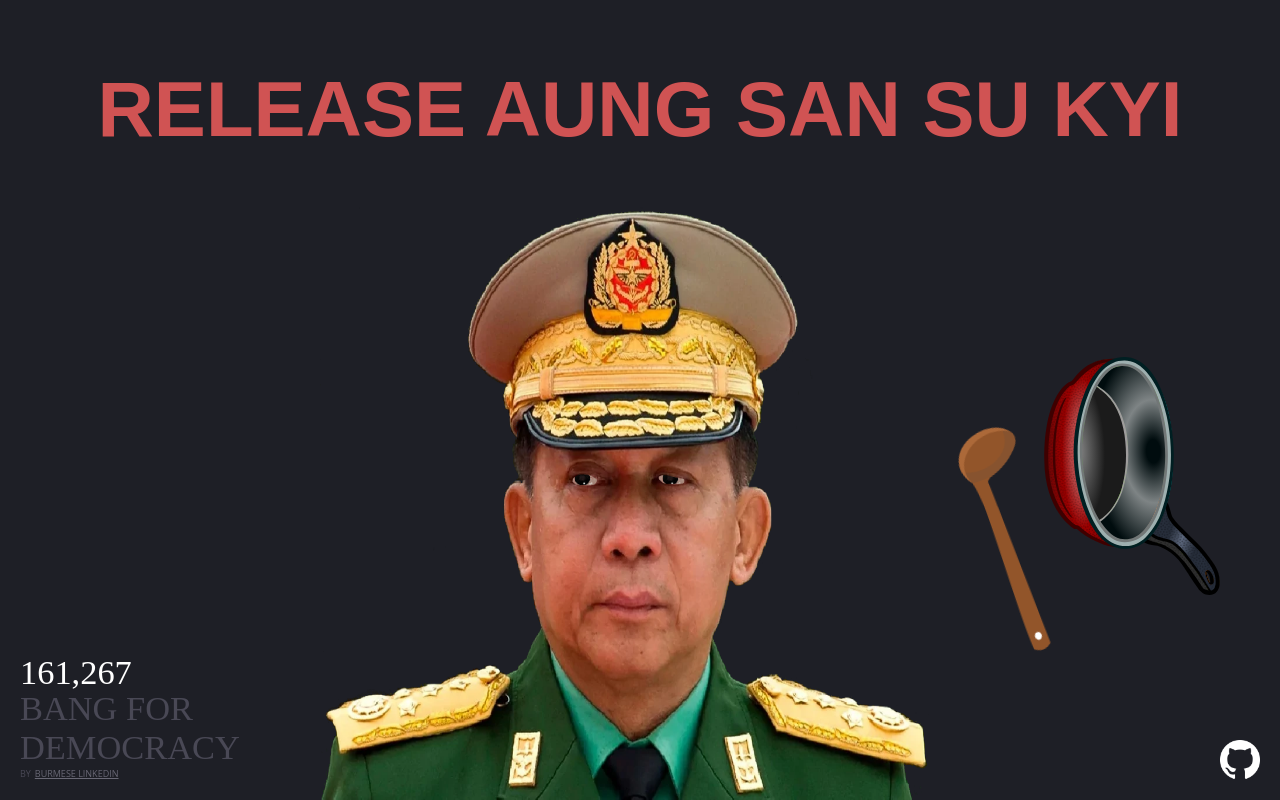
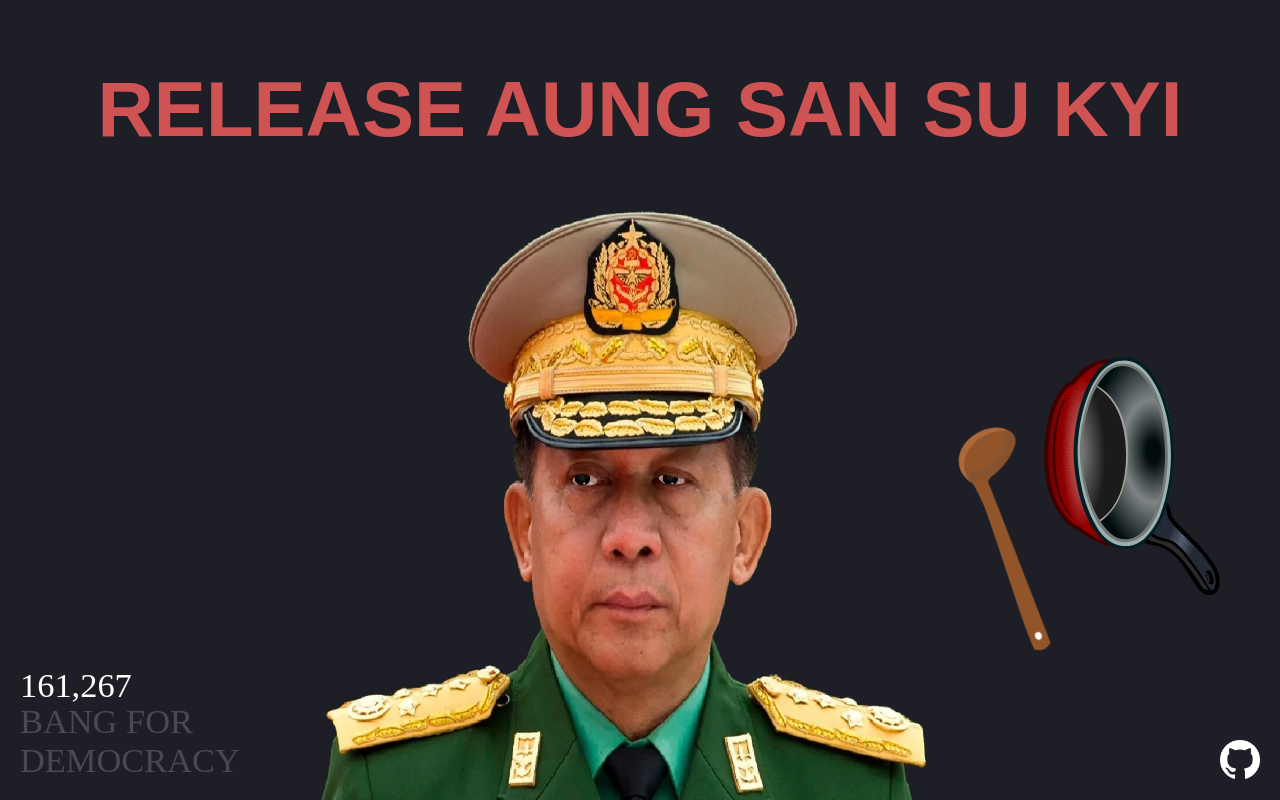
Before and after one commit to thr33fingers/bang-for-democracy, a React (Create React App) app: page / in a window 1280 px wide. Built offline with nearby package versions, Linux system fonts and the light colour scheme.

Commit message:
Remove brought to you by message

```diff
--- a/src/components/counter.tsx
+++ b/src/components/counter.tsx
@@ -9,15 +9,6 @@ const Counter: React.FC<CounterProps> = props => {
         {props.value?.toLocaleString()}
       </div>
       <div className='counter-text'>Bang for <br/>democracy</div>
-      <div className='counter-ref'>
-        by
-        <a
-          href='https://www.facebook.com/groups/burmeselinkedin'
-          target='_blank'
-          className='ref-link'>
-          Burmese Linkedin
-        </a>
-      </div>
     </div>
   );
 };
```
